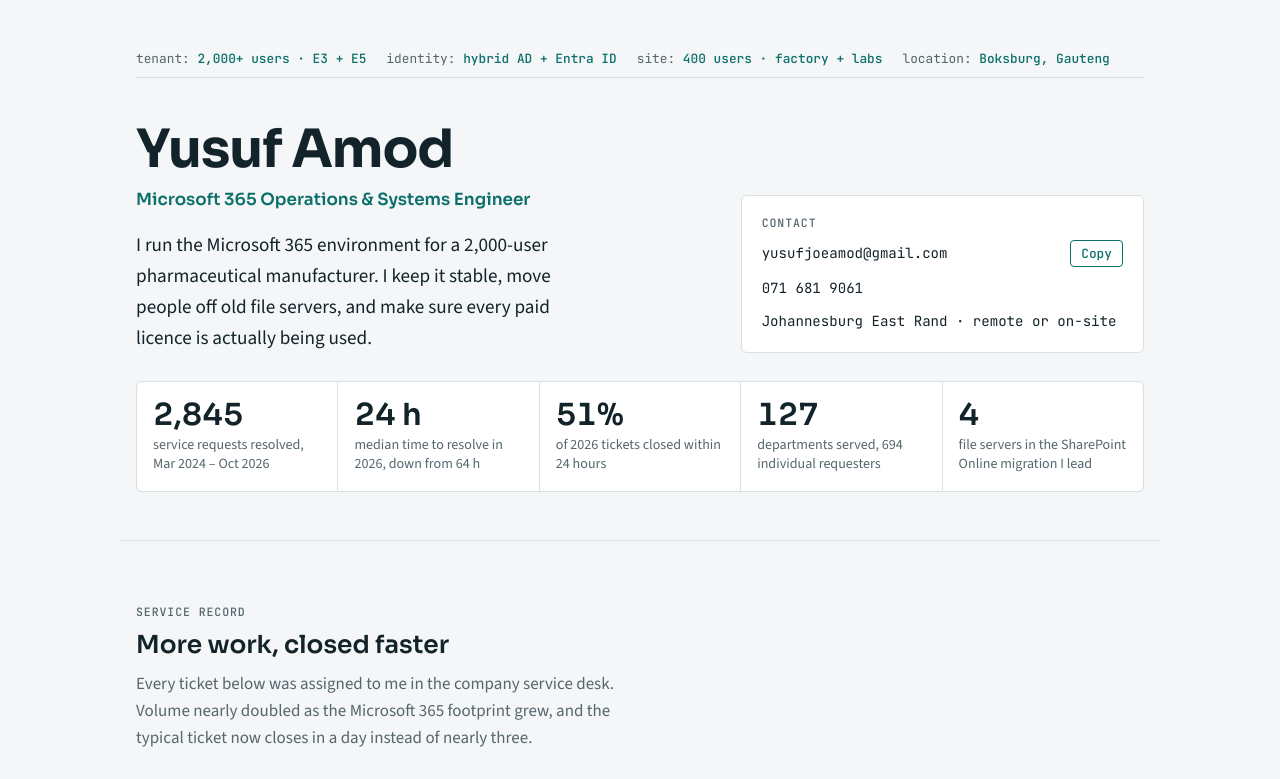
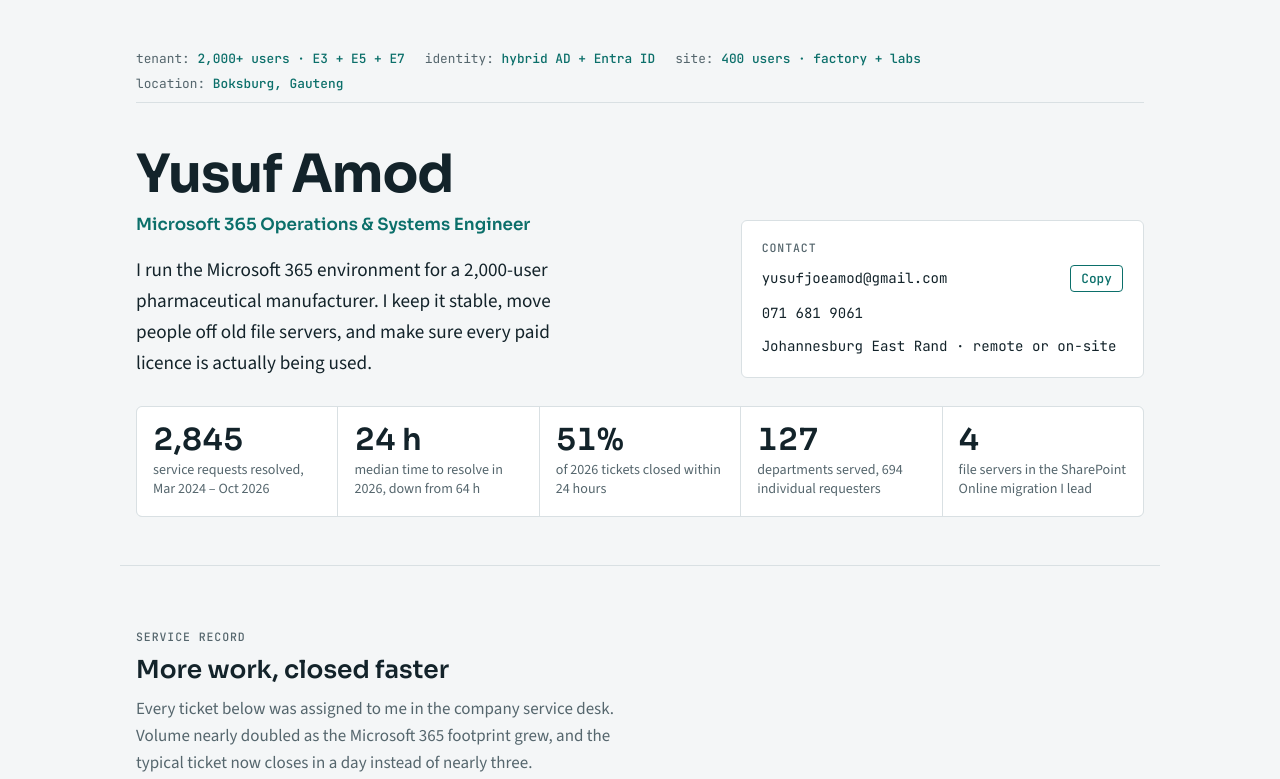
Before and after one commit to yusufamod/portfolio, a plain HTML site: page index.html in a window 1280 px wide. Shown: the top 779 px of the page. Drawn offline with nearby package versions, Linux system fonts and the light colour scheme.

Commit message:
Update index.html

```diff
--- a/index.html
+++ b/index.html
@@ -127,7 +127,7 @@ footer{padding-block:40px 56px;border-top:1px solid var(--line);color:var(--mute
 
 <header class="wrap">
   <div class="console" aria-label="Environment summary">
-    <span>tenant: <b>2,000+ users · E3 + E5</b></span>
+    <span>tenant: <b>2,000+ users · E3 + E5 + E7</b></span>
     <span>identity: <b>hybrid AD + Entra ID</b></span>
     <span>site: <b>400 users · factory + labs</b></span>
     <span>location: <b>Boksburg, Gauteng</b></span>
```
